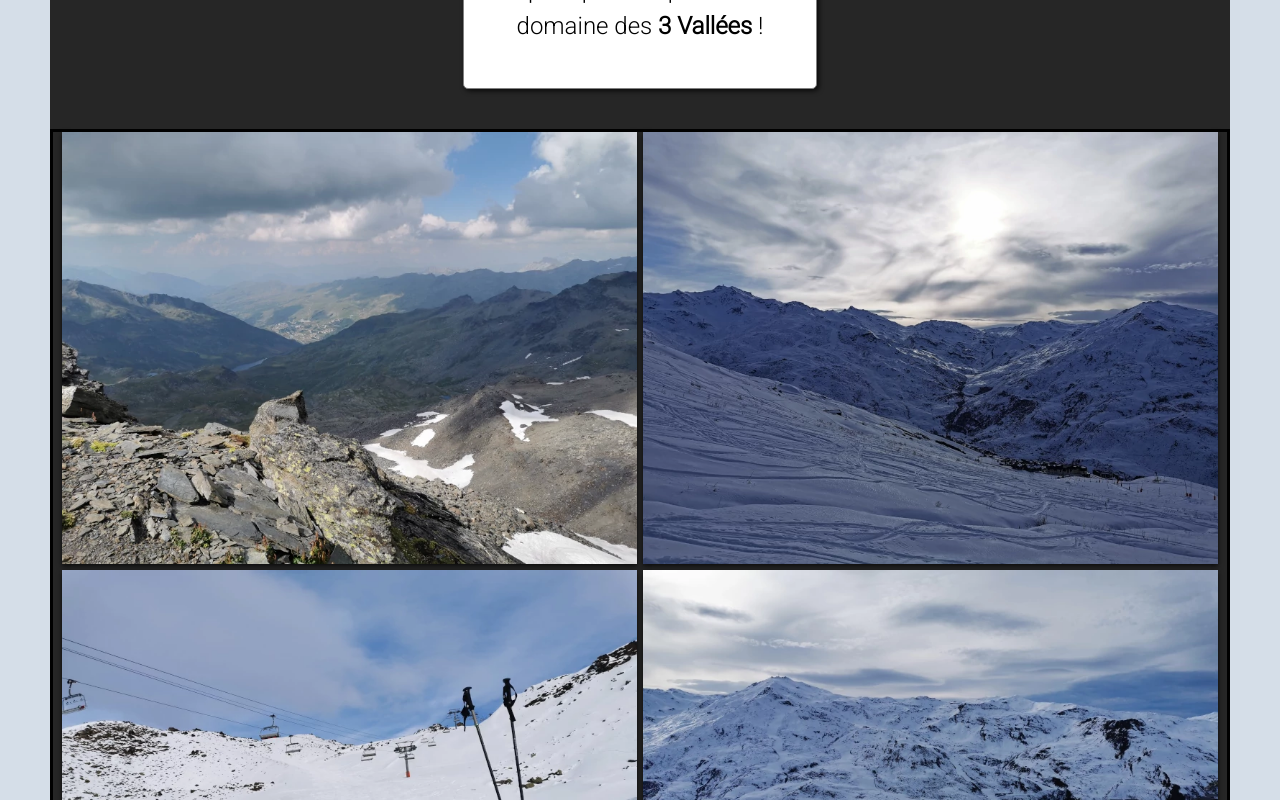
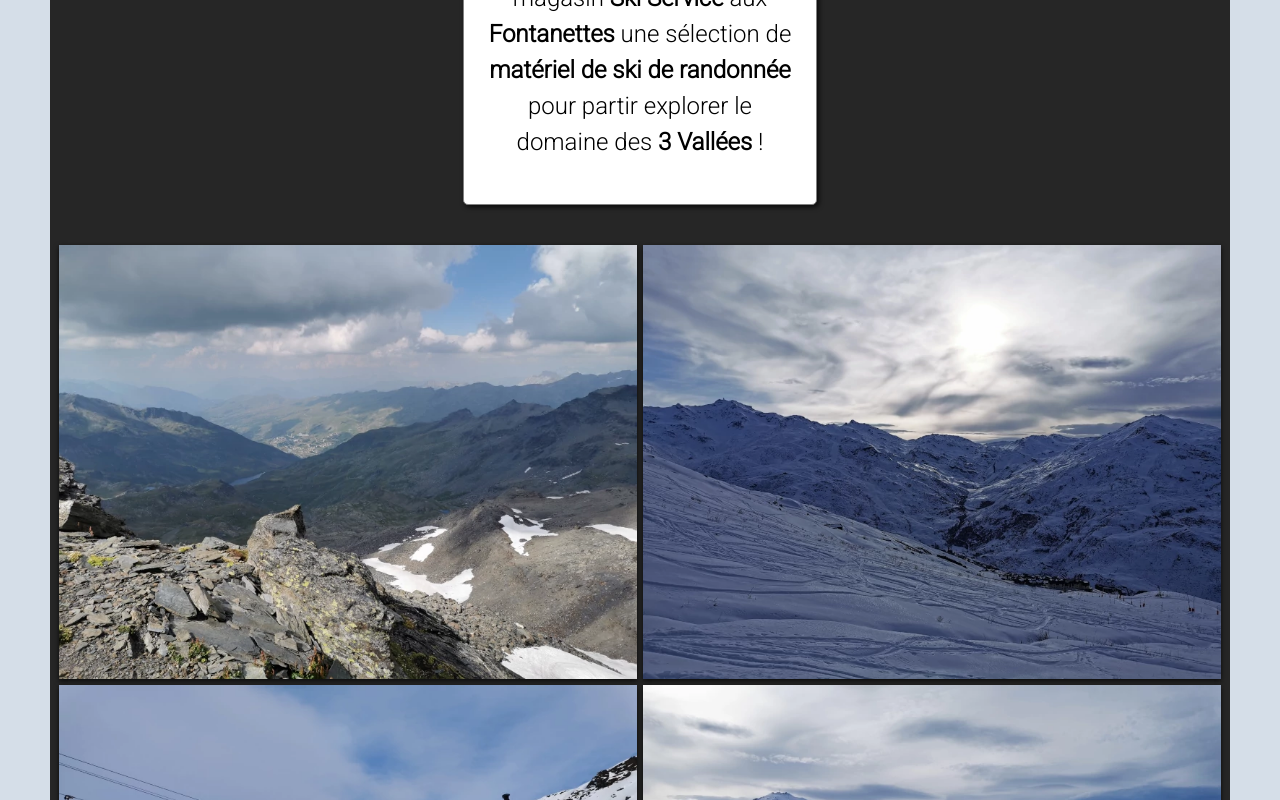
Before and after one commit to AntoineGGG/skiservice, a Next.js app: page / in a window 1280 px wide. Shown: the part 2960-3760 px from the top of the page. Built offline with nearby package versions, Linux system fonts and the light colour scheme.

Commit message:
fix reservation button width

```diff
--- a/styles/Home.module.scss
+++ b/styles/Home.module.scss
@@ -91,6 +91,10 @@
     }
     .reservation {
       text-align: center;
+
+      .buttonResa {
+        width: 30%;
+      }
     }
     .descriptionShopContainer {
       display: flex;
@@ -98,6 +102,7 @@
       flex-wrap: wrap;
       justify-content: center;
       width: 100%;
+      padding-top: 100px;
 
       h2 {
         color: white;
@@ -114,7 +119,6 @@
       justify-content: center;
       flex-wrap: wrap;
       width: 100%;
-      border: solid;
 
       .imgDesktop {
         display: block;
```
